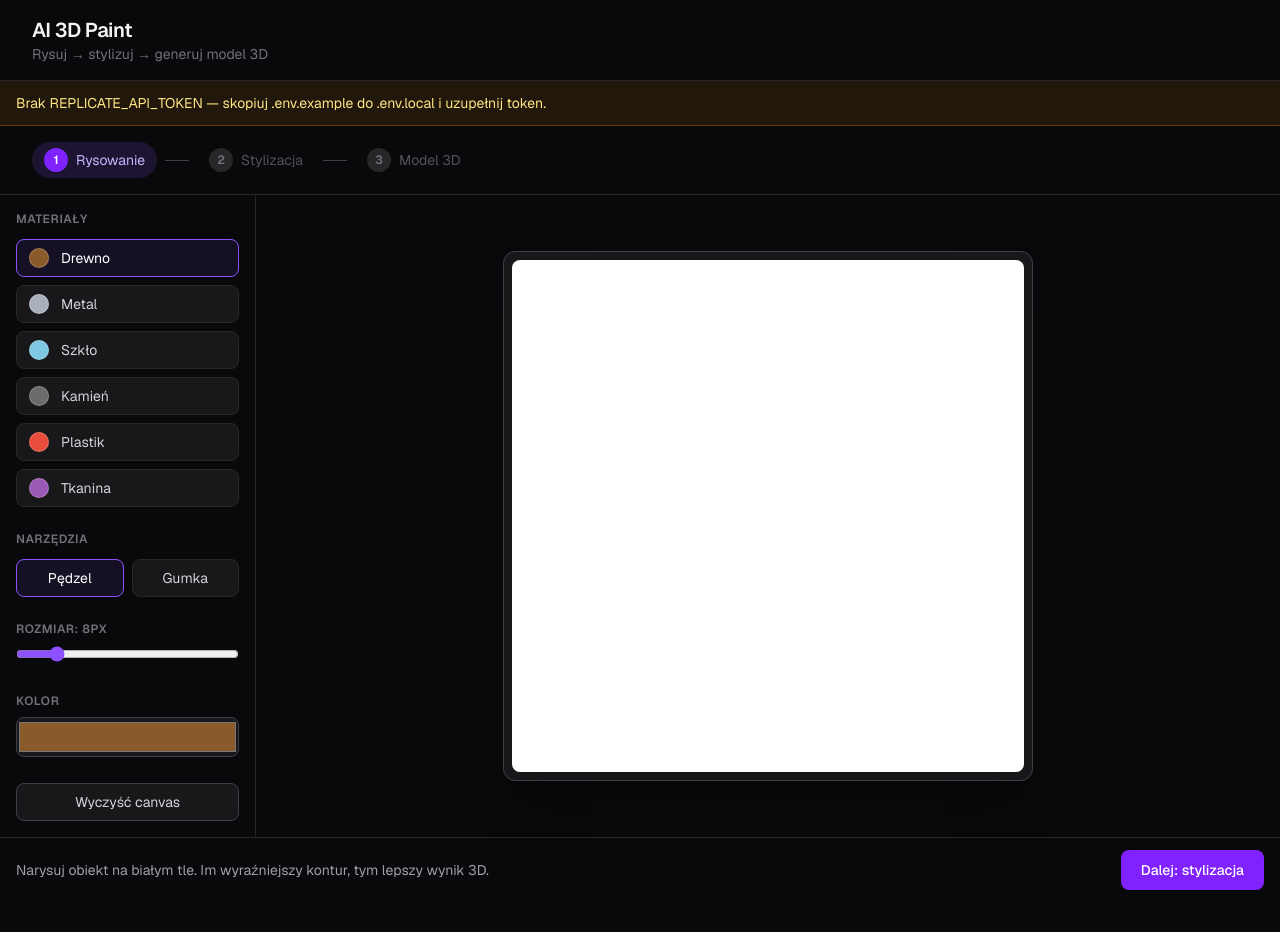
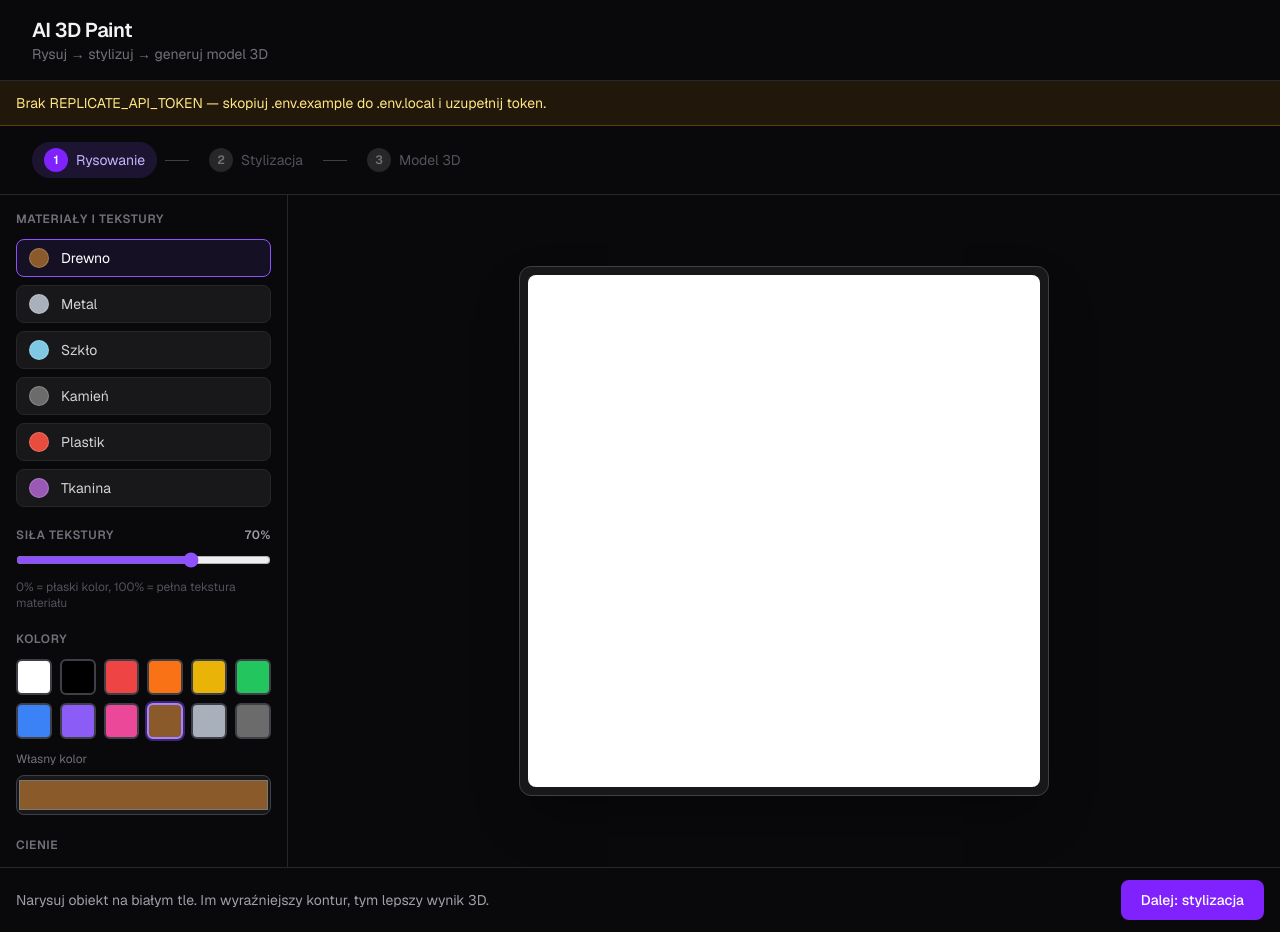
Before and after one commit to blukasz739/ai-3d-paint, a Next.js app: page / in a window 1280 px wide. Before the commit the page ends 902 px from the top, so only its background shows below. Built offline with nearby package versions, Linux system fonts and the light colour scheme.

Commit message:
feat(ui): add color presentation and light viewer

```diff
--- a/src/components/sidebar/MaterialSidebar.tsx
+++ b/src/components/sidebar/MaterialSidebar.tsx
@@ -1,5 +1,6 @@
 "use client";
 
+import { COLOR_PRESETS } from "@/lib/canvas/patterns";
 import { MATERIALS } from "@/lib/types/workflow";
 import type { MaterialId, Tool } from "@/lib/types/workflow";
 
@@ -12,6 +13,12 @@ interface MaterialSidebarProps {
   onBrushSizeChange: (size: number) => void;
   color: string;
   onColorChange: (color: string) => void;
+  shadowEnabled: boolean;
+  onShadowEnabledChange: (enabled: boolean) => void;
+  shadowIntensity: number;
+  onShadowIntensityChange: (value: number) => void;
+  textureStrength: number;
+  onTextureStrengthChange: (value: number) => void;
   onClear: () => void;
 }
 
@@ -24,13 +31,19 @@ export function MaterialSidebar({
   onBrushSizeChange,
   color,
   onColorChange,
+  shadowEnabled,
+  onShadowEnabledChange,
+  shadowIntensity,
+  onShadowIntensityChange,
+  textureStrength,
+  onTextureStrengthChange,
   onClear,
 }: MaterialSidebarProps) {
   return (
-    <aside className="flex w-full shrink-0 flex-col gap-6 border-r border-zinc-800 bg-zinc-950 p-4 lg:w-64">
+    <aside className="flex w-full shrink-0 flex-col gap-5 border-r border-zinc-800 bg-zinc-950 p-4 lg:w-72 lg:overflow-y-auto lg:max-h-[calc(100vh-8rem)]">
       <div>
         <h2 className="mb-3 text-xs font-semibold uppercase tracking-wider text-zinc-500">
-          Materiały
+          Materiały i tekstury
         </h2>
         <div className="grid grid-cols-2 gap-2 lg:grid-cols-1">
           {MATERIALS.map((item) => (
@@ -52,6 +65,84 @@ export function MaterialSidebar({
             </button>
           ))}
         </div>
+      </div>
+
+      <div>
+        <label className="mb-2 flex items-center justify-between text-xs font-semibold uppercase tracking-wider text-zinc-500">
+          <span>Siła tekstury</span>
+          <span className="normal-case text-zinc-400">{textureStrength}%</span>
+        </label>
+        <input
+          type="range"
+          min={0}
+          max={100}
+          value={textureStrength}
+          onChange={(e) => onTextureStrengthChange(Number(e.target.value))}
+          className="w-full accent-violet-500"
+        />
+        <p className="mt-1 text-xs text-zinc-600">
+          0% = płaski kolor, 100% = pełna tekstura materiału
+        </p>
+      </div>
+
+      <div>
+        <h2 className="mb-3 text-xs font-semibold uppercase tracking-wider text-zinc-500">
+          Kolory
+        </h2>
+        <div className="mb-3 grid grid-cols-6 gap-2">
+          {COLOR_PRESETS.map((preset) => (
+            <button
+              key={preset}
+              type="button"
+              onClick={() => onColorChange(preset)}
+              title={preset}
+              className={`aspect-square rounded-md border-2 transition hover:scale-105 ${
+                color.toLowerCase() === preset.toLowerCase()
+                  ? "border-violet-400 ring-2 ring-violet-500/40"
+                  : "border-zinc-700"
+              }`}
+              style={{ backgroundColor: preset }}
+            />
+          ))}
+        </div>
+        <label className="mb-2 block text-xs text-zinc-500">Własny kolor</label>
+        <input
+          type="color"
+          value={color}
+          onChange={(e) => onColorChange(e.target.value)}
+          className="h-10 w-full cursor-pointer rounded-lg border border-zinc-700 bg-zinc-900"
+        />
+      </div>
+
+      <div>
+        <h2 className="mb-3 text-xs font-semibold uppercase tracking-wider text-zinc-500">
+          Cienie
+        </h2>
+        <label className="mb-3 flex cursor-pointer items-center gap-3 text-sm text-zinc-300">
+          <input
+            type="checkbox"
+            checked={shadowEnabled}
+            onChange={(e) => onShadowEnabledChange(e.target.checked)}
+            className="h-4 w-4 rounded accent-violet-500"
+          />
+          Włącz cień przy rysowaniu
+        </label>
+        {shadowEnabled && (
+          <>
+            <label className="mb-2 flex items-center justify-between text-xs text-zinc-500">
+              <span>Natężenie cienia</span>
+              <span>{shadowIntensity}%</span>
+            </label>
+            <input
+              type="range"
+              min={10}
+              max={100}
+              value={shadowIntensity}
+              onChange={(e) => onShadowIntensityChange(Number(e.target.value))}
+              className="w-full accent-violet-500"
+            />
+          </>
+        )}
       </div>
 
       <div>
@@ -98,18 +189,6 @@ export function MaterialSidebar({
         />
       </div>
 
-      <div>
-        <label className="mb-2 block text-xs font-semibold uppercase tracking-wider text-zinc-500">
-          Kolor
-        </label>
-        <input
-          type="color"
-          value={color}
-          onChange={(e) => onColorChange(e.target.value)}
-          className="h-10 w-full cursor-pointer rounded-lg border border-zinc-700 bg-zinc-900"
-        />
-      </div>
-
       <button
         type="button"
         onClick={onClear}
--- a/src/components/viewer/ModelViewer.tsx
+++ b/src/components/viewer/ModelViewer.tsx
@@ -1,15 +1,28 @@
 "use client";
 
-import { Suspense, useRef } from "react";
+import { Suspense, useRef, useState } from "react";
 import { Canvas, useFrame } from "@react-three/fiber";
 import { Center, Environment, OrbitControls, useGLTF } from "@react-three/drei";
 import type { Group } from "three";
 
-interface ModelProps {
-  url: string;
+function SceneLights({ lightIntensity }: { lightIntensity: number }) {
+  return (
+    <>
+      <ambientLight intensity={0.3 * lightIntensity} />
+      <directionalLight
+        position={[5, 5, 5]}
+        intensity={0.9 * lightIntensity}
+        castShadow
+      />
+      <directionalLight
+        position={[-3, 2, -4]}
+        intensity={0.35 * lightIntensity}
+      />
+    </>
+  );
 }
 
-function Model({ url }: ModelProps) {
+function Model({ url }: { url: string }) {
   const groupRef = useRef<Group>(null);
   const { scene } = useGLTF(url);
 
@@ -35,6 +48,8 @@ interface ModelViewerProps {
 }
 
 export function ModelViewer({ modelUrl, isLoading, error }: ModelViewerProps) {
+  const [lightIntensity, setLightIntensity] = useState(1);
+
   if (error) {
     return (
       <div className="flex h-96 items-center justify-center rounded-xl border border-red-500/30 bg-red-500/5 text-red-300">
@@ -55,16 +70,37 @@ export function ModelViewer({ modelUrl, isLoading, error }: ModelViewerProps) {
   }
 
   return (
+    <div className="flex flex-col gap-4">
       <div className="h-96 overflow-hidden rounded-xl border border-zinc-700 bg-zinc-900">
         <Canvas camera={{ position: [0, 0, 2.5], fov: 45 }}>
           <Suspense fallback={null}>
-          <ambientLight intensity={0.6} />
-          <directionalLight position={[5, 5, 5]} intensity={1.2} />
+            <SceneLights lightIntensity={lightIntensity} />
             <Model url={modelUrl} />
-          <Environment preset="studio" />
+            <Environment preset="studio" environmentIntensity={lightIntensity} />
             <OrbitControls makeDefault enablePan enableZoom />
           </Suspense>
         </Canvas>
       </div>
+
+      <div className="rounded-xl border border-zinc-800 bg-zinc-950 px-4 py-3">
+        <label className="mb-2 flex items-center justify-between text-sm">
+          <span className="font-medium text-zinc-300">Natężenie światła</span>
+          <span className="text-zinc-500">{Math.round(lightIntensity * 100)}%</span>
+        </label>
+        <input
+          type="range"
+          min={0.2}
+          max={2}
+          step={0.05}
+          value={lightIntensity}
+          onChange={(e) => setLightIntensity(Number(e.target.value))}
+          className="w-full accent-violet-500"
+        />
+        <div className="mt-1 flex justify-between text-xs text-zinc-600">
+          <span>Przyciemnione</span>
+          <span>Jasne</span>
+        </div>
+      </div>
+    </div>
   );
 }
```
Lines whose indentation alone changed are shown as unchanged.
